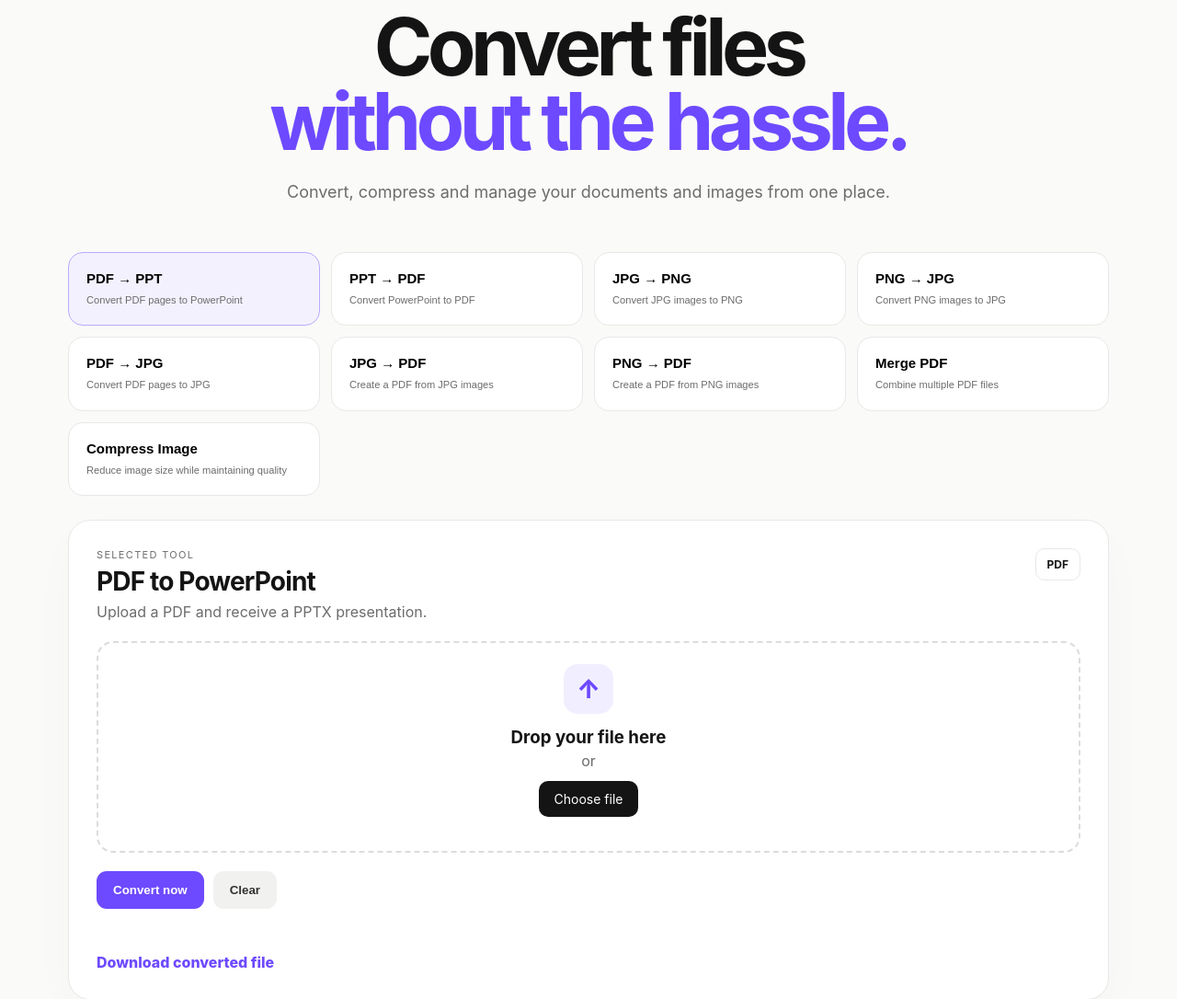
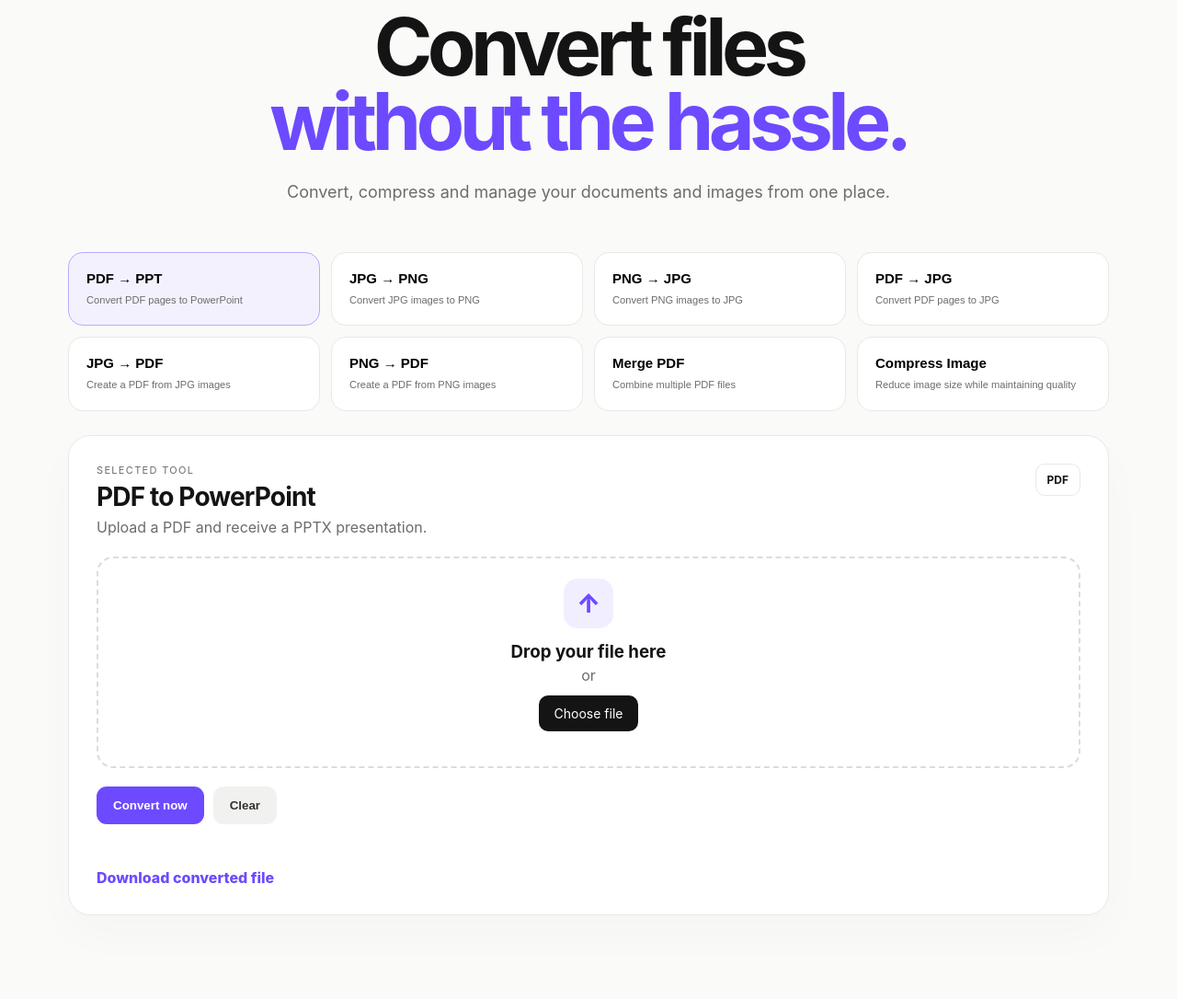
Before and after one commit to Acharyadipesh/FIle-converter, a Flask app: page / in a window 1280 px wide. Shown: the part 184-1270 px from the top of the page at 92% size. Run offline with Flask 3, Linux system fonts and the light colour scheme; some libraries are stand-ins or nearby versions.

Commit message:
Update index.html

```diff
--- a/file converter/templates/index.html
+++ b/file converter/templates/index.html
@@ -114,21 +114,7 @@
     </button>
 
 
-    <button
-        class="tool"
-        data-task="ppt-to-pdf"
-        data-accept=".ppt,.pptx"
-    >
-
-        <b>
-            PPT → PDF
-        </b>
-
-        <small>
-            Convert PowerPoint to PDF
-        </small>
-
-    </button>
+    <!-- PPT → PDF removed -->
 
 
     <button
```
